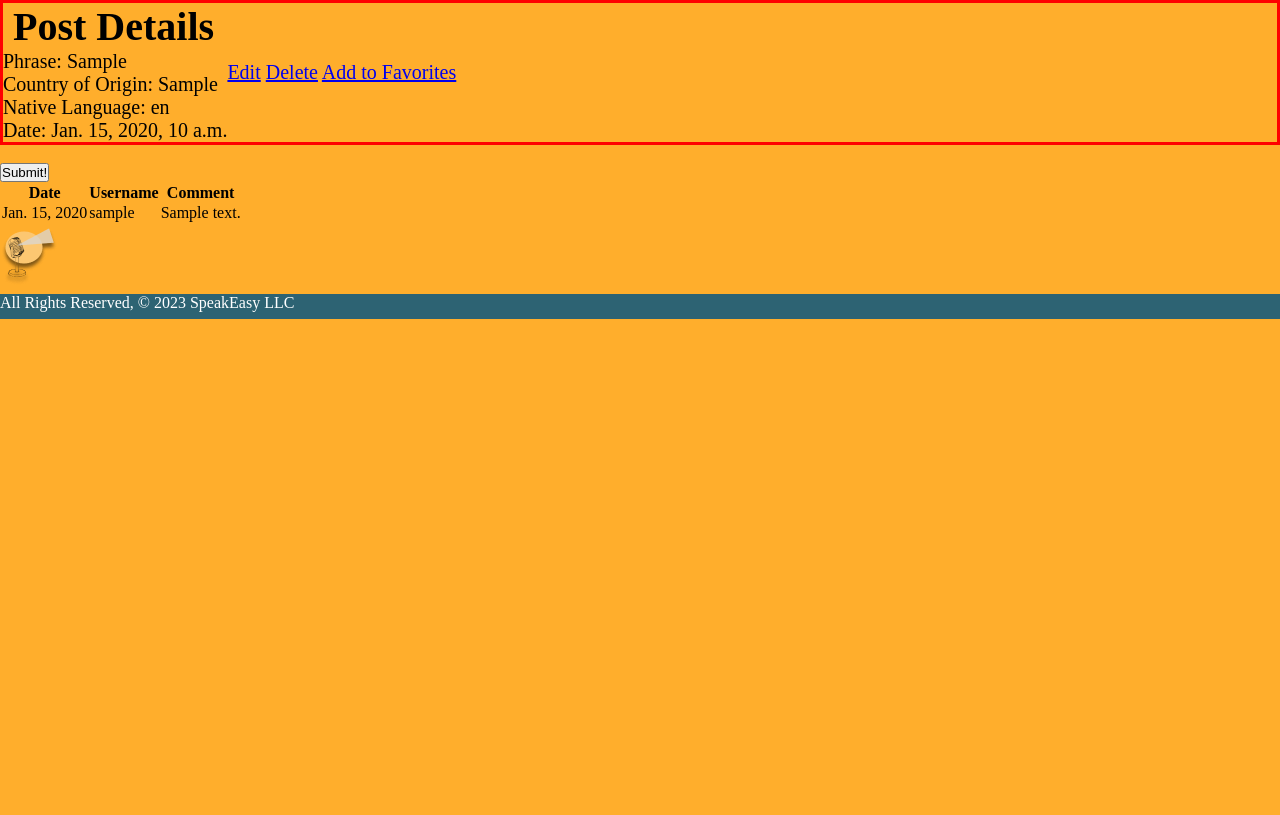
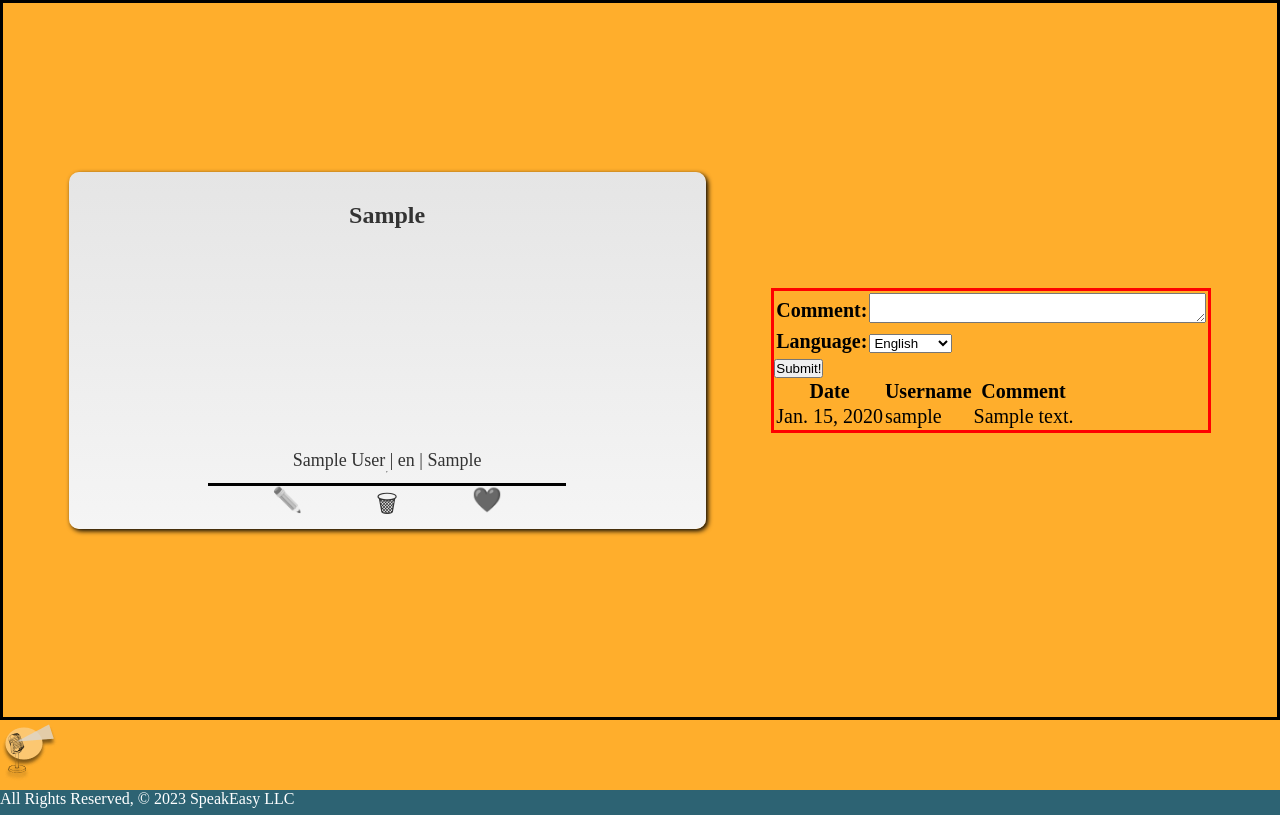
Before and after one commit to bcstidd/thespeakeasyapp, a Django app: page /posts/1/ in a window 1280 px wide. Shown: the part 18-833 px from the top of the page. Before the commit the page ends 805 px from the top, so only its background shows below. Run offline with Django 4.2, Linux system fonts and the light colour scheme; the first user in the database is signed in; tables that the repository leaves empty hold one stand-in row (Sample ...).

Commit message:
Styling an html changes made to the post-detail page

```diff
--- a/main_app/models.py
+++ b/main_app/models.py
@@ -21,7 +21,7 @@ LANGUAGES = (
 
 class Post(models.Model):
     phrase = models.TextField()
-    date = models.DateTimeField()
+    date = models.DateTimeField(default=timezone.now)
     country_of_origin = models.CharField(max_length=200)
     native_language = models.CharField(max_length=200)
     user = models.ForeignKey(User, on_delete=models.CASCADE)
--- a/main_app/static/css/style-charles.css
+++ b/main_app/static/css/style-charles.css
@@ -1,22 +1,81 @@
-.post-details {
+.post-card-details {
     display: flex;
     flex-direction: row;
     align-items: center;
-    justify-items: space-evenly;
+    justify-content: space-evenly;
     border: solid black;
     width: 100%;
+    height: 90vh;
 }
 
 .post-details {
+    display: flex;
+    flex-direction: column;
+    justify-content: space-between;
+    align-items: center;
+    background-image: linear-gradient(to bottom, #e5e5e5, #f5f5f5);
+    box-shadow: 2px 2px 5px black;
+    border-radius: 10px;
+    padding: 20px;
+    padding-bottom: 2px;
+    margin-bottom: 20px;
+    height: 50%;
+    width: 50%;
+}
+
+.post-card-content {
+    display: flex;
+    flex-direction: column;
+    justify-content: space-evenly;
+    align-items: center;
+    font-size: 18px;
+    color: #333;
+    width: 100%;
+    height: 100%;
+    text-align: center;
+}
+
+.phrase {
+    height: 90%;
+}
+
+.post-card-title {
+    font-size: 24px;
+    font-weight: bold;
+    padding: 10px;
+    display: block;
+}
+
+.post-card-action {
+    display: flex;
+    flex-direction: row;
+    justify-content: space-evenly;
+    align-self: center;
+    border-top: solid black;
+    width: 60%;
+    margin-top: 10px;
+    color: #333;
+    filter: grayscale(100%);
+}
+
+.post-card-action a {
+    text-decoration: none;
+    font-size: 24px;
+    margin: 0px 10px 0px 10px;
+    color: #333;
+}
+
+.post-comment-details {
     font-size: 20px;
     border: solid red;
 }
 
-.comment-details {
-    font-size: 20px;
-    border: solid red;
+#id_comment {
+    height:30px;
 }
 
-.post-card-action>a {
-    text-decoration: none;
+.poster-info {
+    display: flex;
+    flex-direction: row;
+    justify-self: flex-end;
 }
--- a/main_app/templates/main_app/post_detail.html
+++ b/main_app/templates/main_app/post_detail.html
@@ -2,31 +2,33 @@
 {% block content %}
 
 
-<!-- <div class="row">
-  <div class="col s6 col-offset-3"> -->
-    <div class="card-details">
+    <div class="post-card-details">
 
       <div class="post-details">
-      <div class="card-content">
-        <h1>Post Details</h1>
-        <span class="post-card-title">Phrase: {{ post.phrase }}</span>
-        <p>Country of Origin: {{ post.country_of_origin }}</p>
-        <p>Native Language: {{ post.native_language }}</p>
-        <p>Date: {{ post.date }}</p>
+        <div class="post-card-content">
+            <div class="phrase">
+              <span class="post-card-title">{{ post.phrase }}</span>
             </div>
-      <div class="card-action">
-        <a href="{% url 'posts_update' post.id %}">Edit</a>
-        <a href="{% url 'posts_delete' post.id %}">Delete</a>
-        <a href="{% url 'add_favs' post.id profile_id %}">Add to Favorites</a>
+            <div class="poster-info">
+              {{ user.first_name }} {{ user.last_name }} |
+              {{ post.native_language }} |
+              {{ post.country_of_origin }}
+            </div>
+            <hr>
+            <div class="post-card-action">
+                <a href="{% url 'posts_update' post.id %}">✏️</a>
+                <a href="{% url 'posts_delete' post.id %}">🗑</a>
+                <a href="{% url 'add_favs' post.id profile_id %}">❤️</a>
+              </div>
+          </div>
         </div>
 
-      </div><br>
+
+      <div class="post-comment-details">
         <div class="create-comments">
           <form action="" method="post">
-          <!-- Django requires the following for security purposes -->
             {% csrf_token %}
             <table>
-            <!-- Render the inputs inside of <tr>s & <td>s -->
               {{ form.as_table }}
             </table>
             <input type="submit" value="Submit!" class="btn">
@@ -48,8 +50,8 @@
             </tbody>
             </table>
         </div>
+     </div>
 
     </div>
-  <!-- </div>
-</div> -->
+
 {% endblock %}
--- a/main_app/views.py
+++ b/main_app/views.py
@@ -56,6 +56,8 @@ class PostDetail(LoginRequiredMixin, DetailView):
     def get_context_data(self, **kwargs):
         context = super().get_context_data(**kwargs)
         context['profile_id'] = self.request.user.profile.id
+        context['user'] = self.request.user
+        context['form'] = CommentForm()
         return context
 
     def post(self, request, *args, **kwargs):
```
Lines whose indentation alone changed are shown as unchanged.
